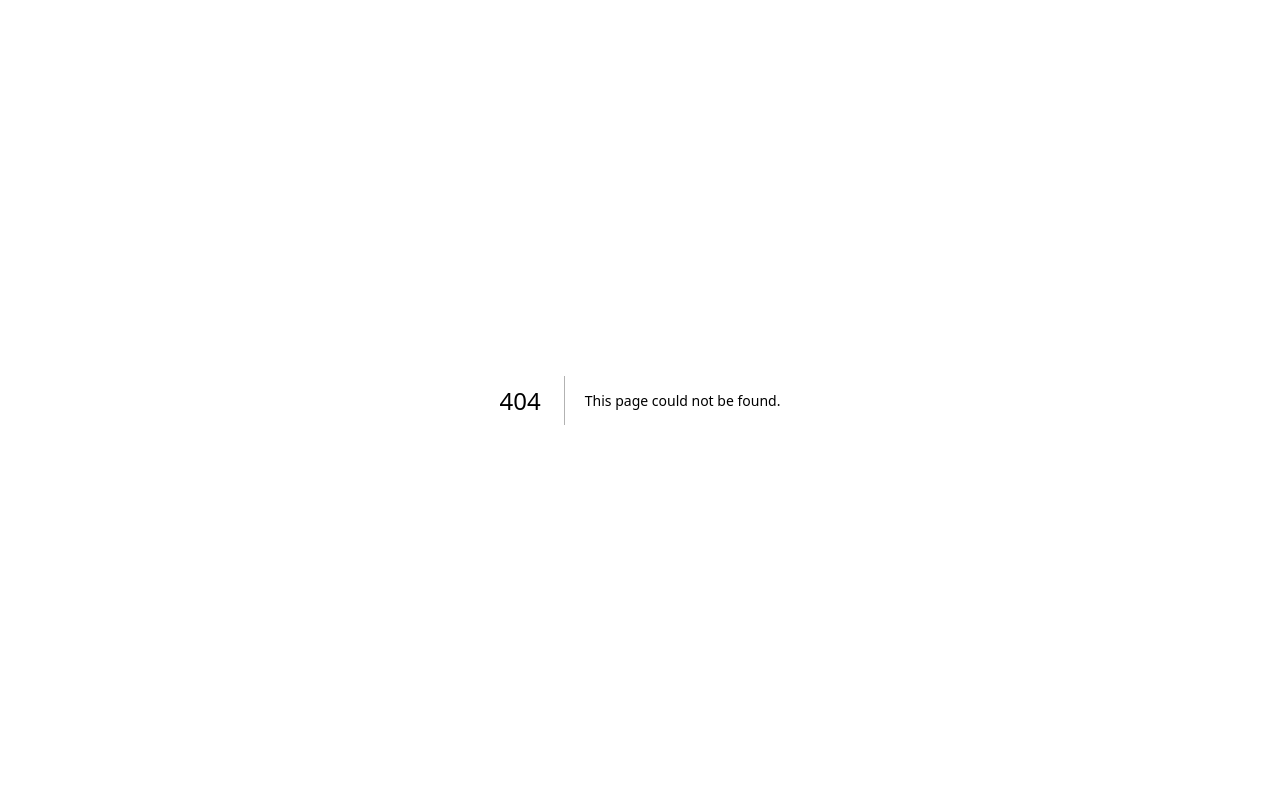
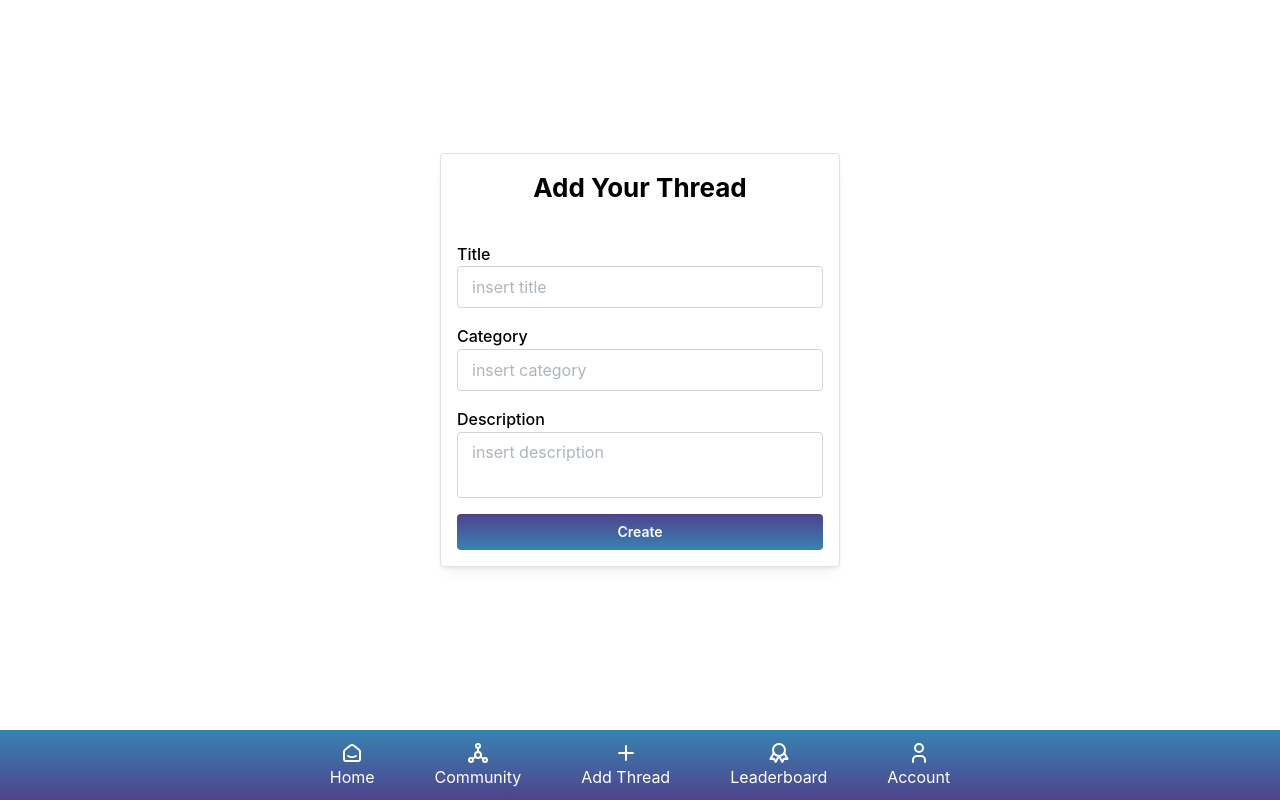
Before and after one commit to ivantandella/forum-next-js, a Next.js app: page /threads in a window 1280 px wide. Before the commit this address had no page. Built offline with nearby package versions, Linux system fonts and the light colour scheme; sample sign-in values are in the browser's storage.

Commit message:
feat: add new thread

```diff
--- a/api-hooks/threads/model.ts
+++ b/api-hooks/threads/model.ts
@@ -13,3 +13,9 @@ export type ThreadType = {
 export type GetThreadsResultType = {
   threads: ThreadType[];
 };
+
+export type CreateThreadInputType = {
+  title: string;
+  body: string;
+  category: string;
+};
--- /dev/null
+++ b/api-hooks/threads/mutation.ts
@@ -0,0 +1,20 @@
+import axios from "axios";
+import { CreateThreadInputType } from "./model";
+import { BASE_URL } from "../../utils/constants";
+import { getToken } from "../../utils/token";
+import { useMutation } from "@tanstack/react-query";
+
+async function createThread(data: CreateThreadInputType) {
+  const res = await axios.post(`${BASE_URL}/threads`, data, {
+    headers: { Authorization: `Bearer ${getToken()}` },
+  });
+  return res.data;
+}
+
+export function useCreateThread() {
+  return useMutation({
+    mutationFn: (data: CreateThreadInputType) => {
+      return createThread(data);
+    },
+  });
+}
--- a/components/navbar.tsx
+++ b/components/navbar.tsx
@@ -6,6 +6,7 @@ import {
   PRIMARY_COLOR_1,
   PRIMARY_COLOR_2,
   PROFILE_PATH,
+  THREAD_PATH,
 } from "../utils/constants";
 import IconHome from "./icons/icon-home";
 import NavMenu from "./nav-menu";
@@ -35,7 +36,7 @@ export default function Navbar() {
       <NavMenu name="Community" href={COMMUNITY_PATH}>
         <IconSocial />
       </NavMenu>
-      <NavMenu name="Add Thread" href="/">
+      <NavMenu name="Add Thread" href={THREAD_PATH}>
         <IconPlus />
       </NavMenu>
       <NavMenu name="Leaderboard" href={LEADERBOARDS_PATH}>
--- a/pages/register/index.tsx
+++ b/pages/register/index.tsx
@@ -52,7 +52,7 @@ export default function RegisterPage() {
 
       notifications.show({
         title: response.status.toUpperCase(),
-        message: response.message,
+        message: `${response.message}, please login`,
         position: "top-right",
         autoClose: 5000,
         color: SUCCESS_COLOR,
@@ -61,7 +61,7 @@ export default function RegisterPage() {
       console.error(error);
       notifications.show({
         title: error.response.data.status.toUpperCase(),
-        message: `${error.response.data.message}, please login`,
+        message: error.response.data.message,
         position: "top-right",
         autoClose: 5000,
         color: DANGER_COLOR,
--- /dev/null
+++ b/pages/threads/index.tsx
@@ -0,0 +1,122 @@
+import { Button, Card, Flex, Textarea, TextInput, Title } from "@mantine/core";
+import Navbar from "../../components/navbar";
+import {
+  DANGER_COLOR,
+  HOME_PATH,
+  PRIMARY_COLOR_1,
+  PRIMARY_COLOR_2,
+  SUCCESS_COLOR,
+} from "../../utils/constants";
+import * as Yup from "yup";
+import { useForm, yupResolver } from "@mantine/form";
+import { useCreateThread } from "../../api-hooks/threads/mutation";
+import { CreateThreadInputType } from "../../api-hooks/threads/model";
+import { useRouter } from "next/router";
+import { notifications } from "@mantine/notifications";
+import { useEffect } from "react";
+import { useAuth } from "../../hooks/auth";
+
+export default function AddThread() {
+  const { mutateAsync, isPending } = useCreateThread();
+  const { push } = useRouter();
+  const { checkLogin } = useAuth();
+
+  useEffect(() => {
+    checkLogin();
+  }, []);
+
+  const schema = Yup.object({
+    title: Yup.string().required("Title is required"),
+    category: Yup.string().required("Category is required"),
+    body: Yup.string().required("Description is required"),
+  });
+
+  const form = useForm({
+    initialValues: {
+      title: "",
+      category: "",
+      body: "",
+    },
+    validate: yupResolver(schema),
+  });
+
+  async function handleCreateThread(values: CreateThreadInputType) {
+    try {
+      const response = await mutateAsync(values);
+      form.reset();
+      push(HOME_PATH);
+
+      notifications.show({
+        title: response.status.toUpperCase(),
+        message: response.message,
+        position: "top-right",
+        autoClose: 5000,
+        color: SUCCESS_COLOR,
+      });
+    } catch (error: any) {
+      console.error(error);
+      notifications.show({
+        title: error.response.data.status.toUpperCase(),
+        message: error.response.data.message,
+        position: "top-right",
+        autoClose: 5000,
+        color: DANGER_COLOR,
+      });
+    }
+  }
+
+  return (
+    <>
+      <Flex justify={"center"} align={"center"} mih={"100vh"} p={20}>
+        <Card withBorder w={400} mb={80} shadow="sm">
+          <form
+            onSubmit={form.onSubmit((values) => handleCreateThread(values))}
+          >
+            <Flex direction={"column"} gap={"md"} align={"center"}>
+              <Title order={2} mb={20}>
+                Add Your Thread
+              </Title>
+              <TextInput
+                label="Title"
+                placeholder="insert title"
+                w={"100%"}
+                size="md"
+                key={form.key("title")}
+                {...form.getInputProps("title")}
+              />
+              <TextInput
+                label="Category"
+                placeholder="insert category"
+                w={"100%"}
+                size="md"
+                key={form.key("category")}
+                {...form.getInputProps("category")}
+              />
+              <Textarea
+                label="Description"
+                placeholder="insert description"
+                w={"100%"}
+                size="md"
+                key={form.key("body")}
+                {...form.getInputProps("body")}
+              />
+              <Button
+                type="submit"
+                variant="gradient"
+                gradient={{
+                  from: PRIMARY_COLOR_1,
+                  to: PRIMARY_COLOR_2,
+                  deg: 180,
+                }}
+                w={"100%"}
+              >
+                Create
+              </Button>
+            </Flex>
+          </form>
+        </Card>
+      </Flex>
+      <Navbar />
+    </>
+  );
+}
--- a/utils/constants.ts
+++ b/utils/constants.ts
@@ -13,3 +13,5 @@ export const REGISTER_PATH = "/register";
 export const COMMUNITY_PATH = "/community";
 export const LEADERBOARDS_PATH = "/leaderboard";
 export const PROFILE_PATH = "/profile";
+export const THREAD_PATH = "/threads";
+export const DETAIL_THREAD_PATH = "/threads/:id";
```
